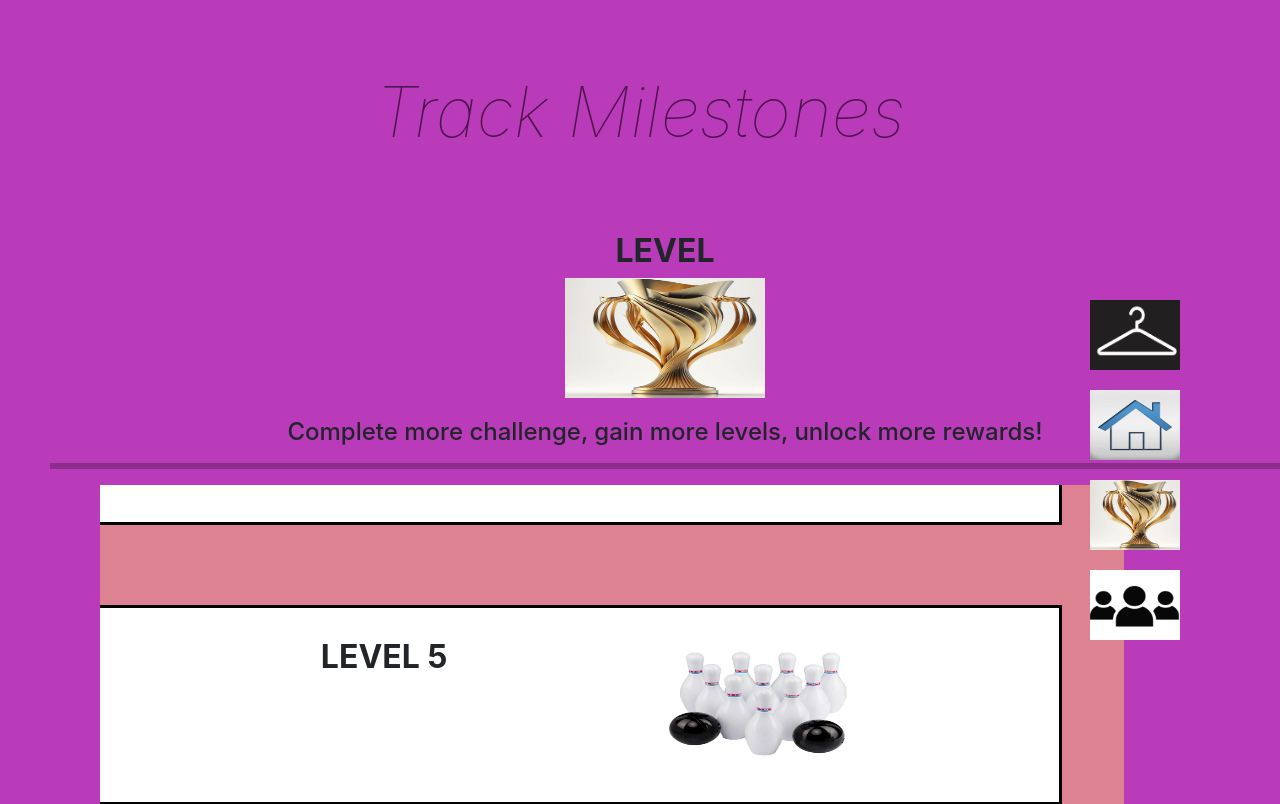
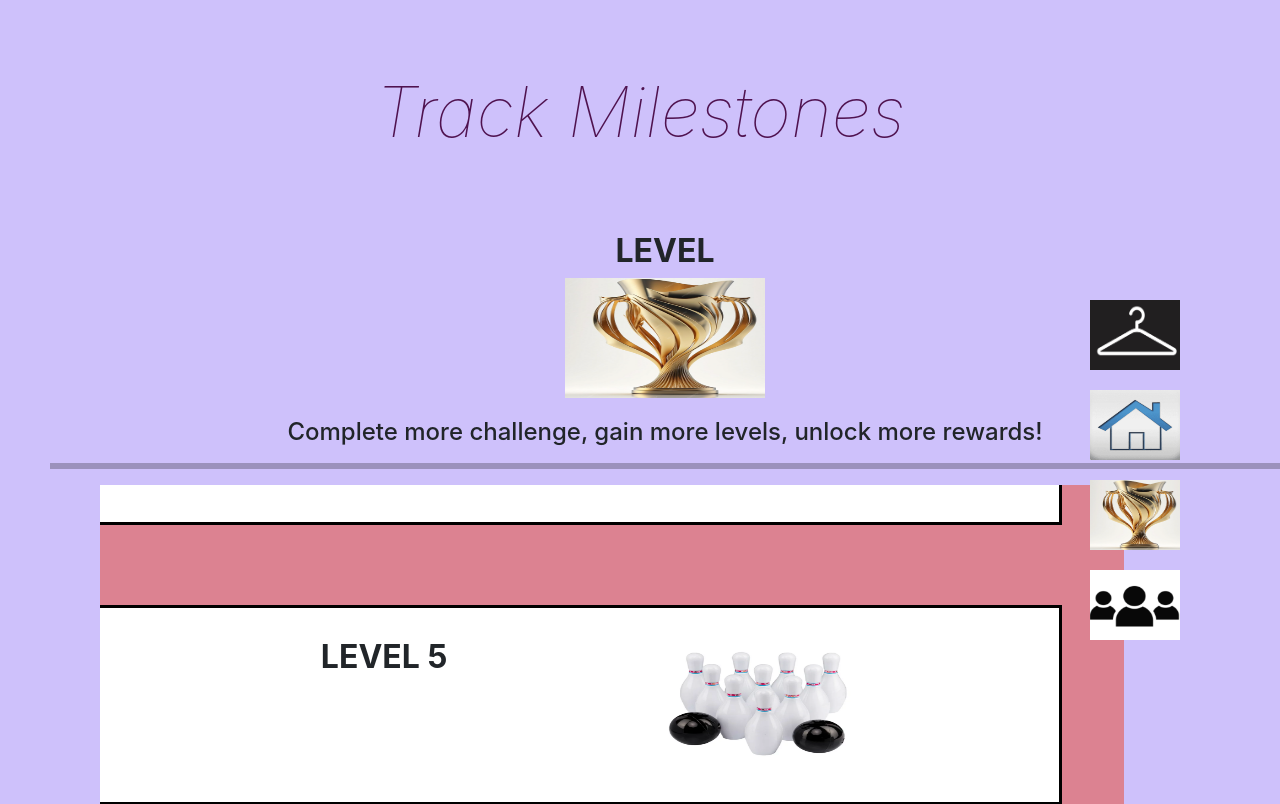
Before and after one commit to kiannabolante/huskypal, a React (Create React App) app in the folder clients/: page /user/level in a window 1280 px wide. Shown: the top 804 px of the page. Built offline with nearby package versions, Linux system fonts and the light colour scheme.

Commit message:
updated background colors

```diff
--- a/clients/src/components/Closet.css
+++ b/clients/src/components/Closet.css
@@ -1,5 +1,5 @@
 body {
-  background-color:rgba(117, 128, 0, 0.457);
+  background-color: #CEC1FB;
   padding:0;
   margin: 0;
 }
--- a/clients/src/components/Tracker.css
+++ b/clients/src/components/Tracker.css
@@ -1,5 +1,5 @@
 body {
-  background-color:rgb(186, 59, 186);
+  background-color: #CEC1FB;
   padding:0;
   margin: 0;
   height: 100%;
--- a/clients/src/index.css
+++ b/clients/src/index.css
@@ -1,4 +1,5 @@
 body {
+  background-color: #CEC1FB;
   margin: 0;
   font-family: -apple-system, BlinkMacSystemFont, 'Segoe UI', 'Roboto', 'Oxygen',
     'Ubuntu', 'Cantarell', 'Fira Sans', 'Droid Sans', 'Helvetica Neue',
```
